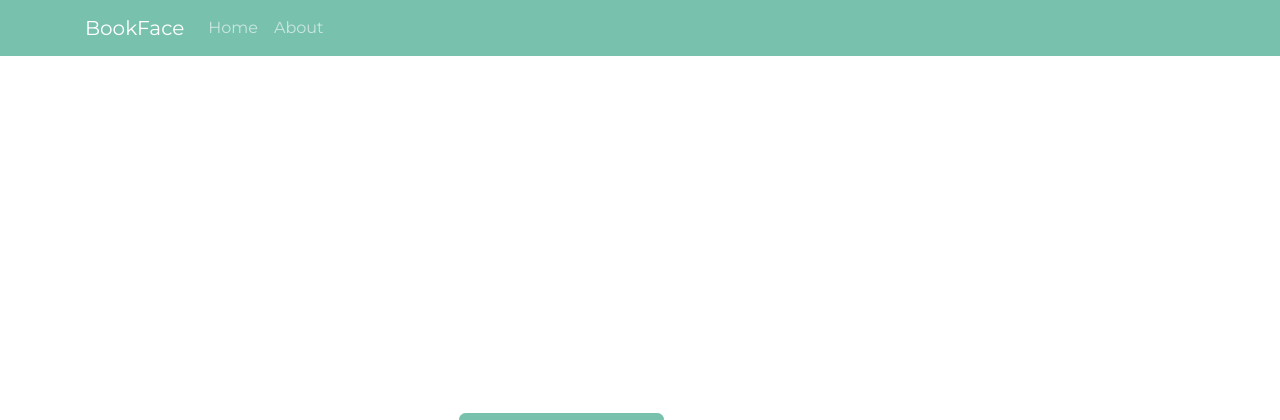
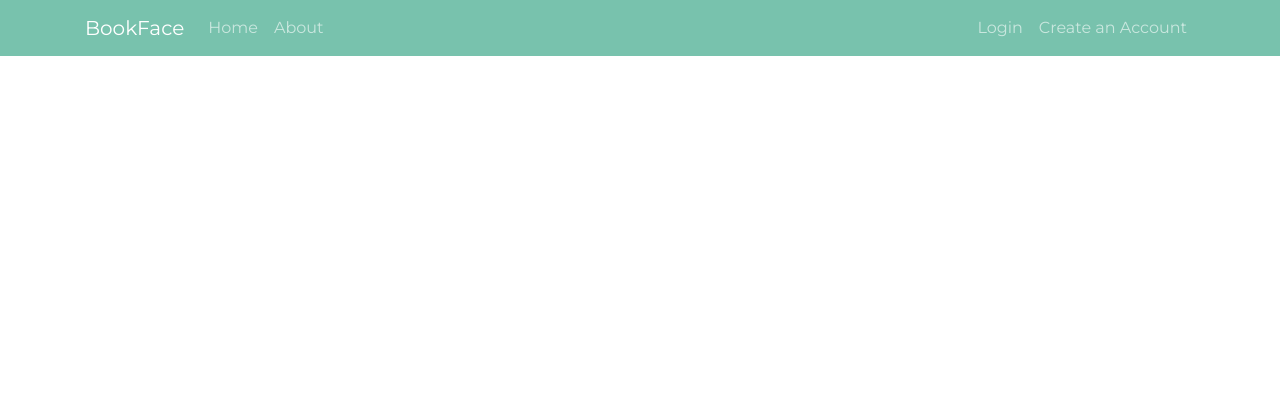
Before and after one commit to rmdiocera/CI_RDSocNet, a CodeIgniter app: page /ci-socmed/index.php/pages/home in a window 1280 px wide. Shown: the top 420 px of the page. Run offline with CodeIgniter, Linux system fonts and the light colour scheme; some libraries are stand-ins or nearby versions.

Commit message:
Added flashdata and other navigation links

```diff
--- a/application/views/templates/header.php
+++ b/application/views/templates/header.php
@@ -17,13 +17,51 @@
     <div class="navbar navbar-expand-lg navbar-dark bg-primary">
         <div class="container">
             <a href="<?= base_url();?>" class="navbar-brand">BookFace</a>
-            <div class="collapse navbar-collapse" id="navbarResponsive">
+            <div class="collapse navbar-collapse d-flex justify-content-between" id="navbarResponsive">
+                <?php if(!$this->session->userdata('logged_in')) : ?>
                 <ul class="navbar-nav">
                     <li class="nav-item"><a class="nav-link" href="<?= base_url();?>">Home</a></li>
+                    <li class="nav-item"><a class="nav-link" href="<?= base_url();?>pages/about">About</a></li>
                 </ul>
                 <ul class="navbar-nav">
-                    <li class="nav-item"><a class="nav-link" href="<?= base_url();?>about">About</a></li>
+                    <li class="nav-item"><a class="nav-link" href="<?= base_url();?>login">Login</a></li>
+                    <li class="nav-item"><a class="nav-link" href="<?= base_url();?>register">Create an Account</a></li>
                 </ul>
+                <?php endif; ?>
+                <?php if($this->session->userdata('logged_in')) : ?>
+                <ul class="navbar-nav">
+                    <li class="nav-item"><a class="nav-link" href="<?= base_url();?>feed">Latest Posts</a></li>
+                </ul>
+                <ul class="navbar-nav">
+                    <li class="nav-item"><a class="nav-link"><?= $this->session->userdata('username') ?></a></li>
+                    <li class="nav-item"><a class="nav-link" href="<?= base_url();?>logout">Logout</a></li>
+                </ul>
+                <?php endif; ?>
+
             </div>
         </div>
     </div>
+
+        <div class="container mt-3">
+            <!-- User registration -->
+            <?php if($this->session->flashdata('user_registered')): ?>
+            <?='<p class="alert alert-success">'.$this->session->flashdata('user_registered').'</p>'?>
+            <?php endif ?>
+
+            <!-- User login -->
+            <?php if($this->session->flashdata('user_login_failed')): ?>
+            <?='<p class="alert alert-danger">'.$this->session->flashdata('user_login_failed').'</p>'?>
+            <?php endif ?>
+
+            <!-- Post flash data -->
+            <?php if($this->session->flashdata('post_success')): ?>
+            <?='<p class="alert alert-success">'.$this->session->flashdata('post_success').'</p>'?>
+            <?php endif ?>
+            <?php if($this->session->flashdata('post_updated')): ?>
+            <?='<p class="alert alert-success">'.$this->session->flashdata('post_updated').'</p>'?>
+            <?php endif ?>
+            <?php if($this->session->flashdata('post_deleted')): ?>
+            <?='<p class="alert alert-success">'.$this->session->flashdata('post_deleted').'</p>'?>
+            <?php endif ?>
+
+        </div>
```
